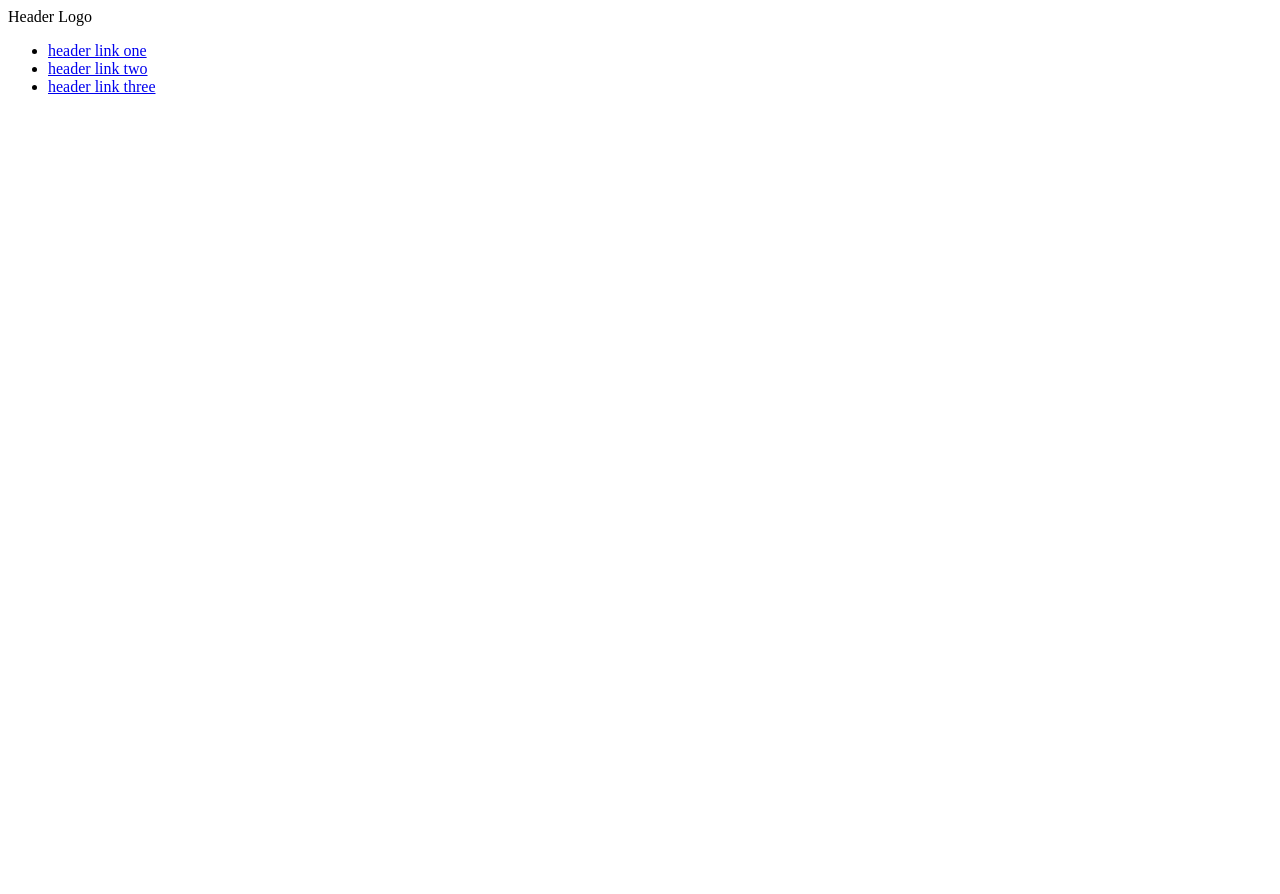
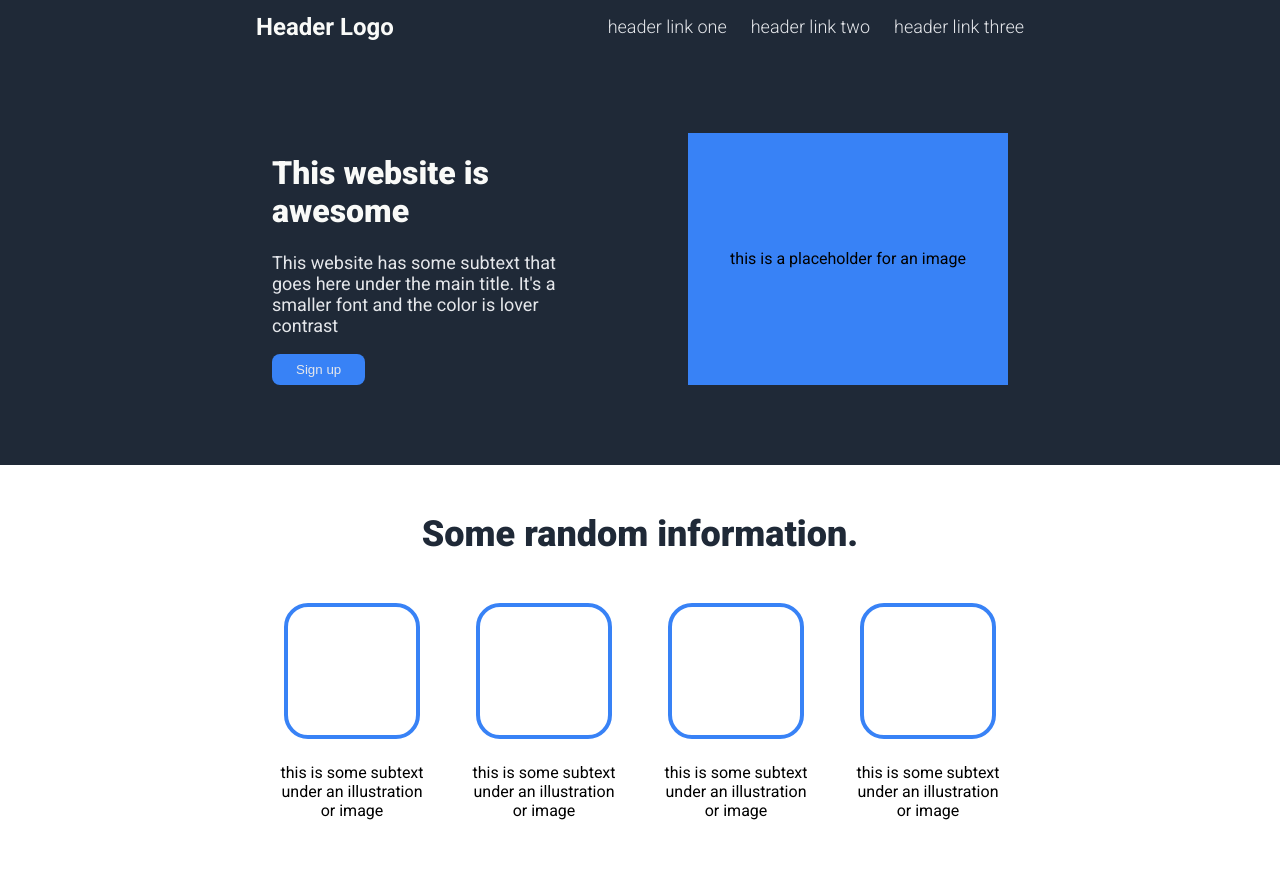
Before and after one commit to matejbis/landing-page-odin, a plain HTML site: page index.html in a window 1280 px wide. Before the commit the page ends 800 px from the top, so only its background shows below. Drawn offline with Linux system fonts and the light colour scheme.

Commit message:
second section done nad styled

```diff
--- a/index.html
+++ b/index.html
@@ -7,18 +7,51 @@
     <link rel="stylesheet" href="style.css">
 </head>
 <body>
+
+    <div class="hero">
         <div class="header">
             <div class="logo">
                 Header Logo
             </div>
-        <div class="header-links">
-            <ul>
+                <ul class="header-links">
                     <li><a href="https://www.google.com">header link one</a></li>
                     <li><a href="https://www.google.com">header link two</a></li>
                     <li><a href="https://www.google.com">header link three</a></li>
                 </ul>
         </div>
+        <div class="subhero">
+            <div class="annotation">
+                <h1 class=annotation-headline>This website is awesome</h1>
+                <p style="font-size:18px;color:#e5e7eb">This website has some subtext that goes here under the main title. It's a smaller font and the color is lover contrast</p>
+                <button class="annotation-button">Sign up</button>
             </div>
+            <div class="annotation-image">
+                this is a placeholder for an image
+            </div>
+        </div>
+    </div>
+    <div class="second-headline">Some random information.</div>
+    <div class="second-container">
+      <div class="second-images">
+        <div class="image-second"></div>
+        <div class="text">this is some subtext under an illustration or image</div>
+      </div>
+      <div class="second-images">
+        <div class="image-second"></div>
+        <div class="text">this is some subtext under an illustration or image</div>
+      </div>
+      <div class="second-images">
+        <div class="image-second"></div>
+        <div class="text">this is some subtext under an illustration or image</div>
+      </div>
+      <div class="second-images">
+        <div class="image-second"></div>
+        <div class="text">this is some subtext under an illustration or image</div>
+      </div>
+    </div>
+
+
+
 
 </body>
 </html>
--- a/style.css
+++ b/style.css
@@ -0,0 +1,118 @@
+@import url('https://fonts.googleapis.com/css2?family=Roboto:ital,wght@0,100;0,300;0,400;0,500;0,700;0,900;1,100;1,300;1,400;1,500;1,700;1,900&display=swap');
+:root {
+    --dark-blue: #1f2937;
+    --light-blue: #3882F6;
+    --main-text: #F9FAF8;
+    --secondary-text: #E5E7EB;
+    --dark-text: #1F2937;
+  }
+
+
+
+body {
+    font-family: Roboto;
+    margin: 0;
+}
+
+.header {
+    display: flex;
+    justify-content: space-between;
+}
+
+.header-links {
+    display: flex;
+    list-style-type: none;
+    gap: 24px;
+}
+
+.header-links a {
+    text-decoration: none;
+    color: var(--secondary-text);
+    font-size: 18px;
+    font-weight: 300;
+}
+
+.logo {
+    font-size: 24px;
+    color: var(--main-text);
+    align-content: center;
+    font-weight: 600;
+}
+
+.subhero {
+    padding-top: 64px;
+    padding-bottom: 64px;
+    display: flex;
+    gap: 64px;
+}
+
+.hero, .footer {
+    background-color: var(--dark-blue);
+    padding-inline: 256px;
+}
+
+.annotation-button {
+    background-color: var(--light-blue);
+    color: var(--secondary-text);
+    border: 0;
+    padding: 8px 24px;
+    border-radius: 8px;
+}
+
+.annotation-headline {
+    ont-size:48px;
+    color:var(--main-text);
+    font-weight:900
+}
+
+.annotation-text {
+    font-size:18px;
+    color:var(--secondary-text)
+}
+.annotation-image {
+    width: 50%;
+    background-color: var(--light-blue);
+    align-content: center;
+    text-align: center;
+}
+
+.annotation {
+    width: 50%;
+}
+
+.annotation, .annotation-image {
+    margin: 16px;
+}
+
+.second-container {
+    display: flex;
+    padding-inline: 256px;
+    padding-bottom: 50px;
+}
+
+.second-headline {
+    font-size: 36px;
+    color: var(--dark-text);
+    font-weight: 900;
+    text-align: center;
+    padding-top: 48px;
+    padding-bottom: 48px;
+}
+
+.second-images {
+    display: flex;
+    flex-direction: column;
+    align-items: center;
+}
+
+.image-second {
+    border: var(--light-blue) solid 4px;
+    border-radius: 24px;
+    height: 128px;
+    width: 128px;
+}
+
+.text {
+    text-align: center;
+    padding: 24px
+}
```
Lines whose indentation alone changed are shown as unchanged.
